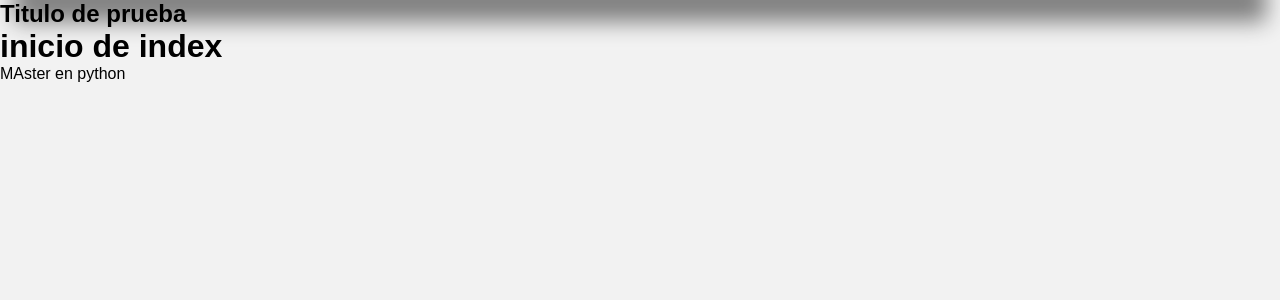
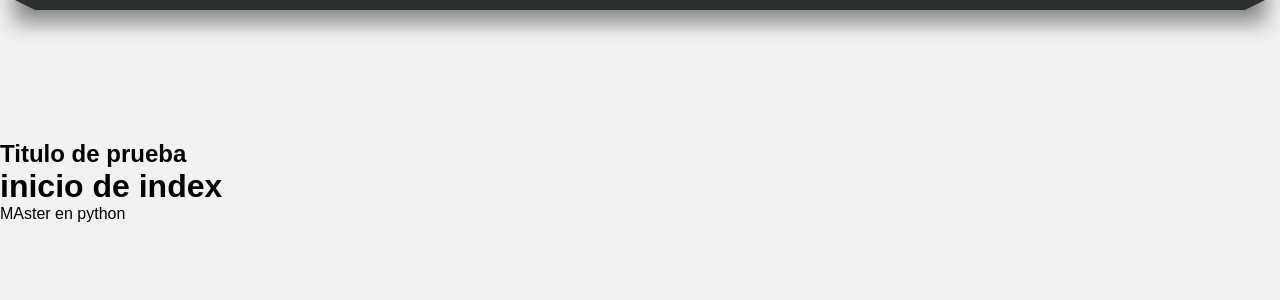
Before and after one commit to richie20502/master_python, a Django app: page / in a window 1280 px wide. Shown: the part 182-482 px from the top of the page. Run offline with Django 3.2, Linux system fonts and the light colour scheme.

Commit message:
efecto 3D en navegador

```diff
--- a/_Django/a_django/miapp/static/css/styles.css
+++ b/_Django/a_django/miapp/static/css/styles.css
@@ -76,3 +76,32 @@ nav ul li a:hover{
     color: white;
     transition: all 300ms;
 }
+
+.barra{
+    width: 1250px;
+    margin: 0 auto;
+    margin-bottom: 140px;
+}
+
+.esquina-izquierda{
+    display: block;
+    border-left: 20px solid transparent;
+    border-top: 10px solid #2B2F30;
+    float: left;
+}
+
+.esquina-derecha{
+    display: block;
+    border-right: 20px solid transparent;
+    border-top: 10px solid #2B2F30;
+    float: right;
+}
+
+.relleno-barra{
+    display: block;
+    width: 1210px;
+    height: 10px;
+    background: #2B2F30;
+
+    float: left;
+}
--- a/_Django/a_django/miapp/templates/layout.html
+++ b/_Django/a_django/miapp/templates/layout.html
@@ -30,6 +30,11 @@
                 </li>
             </ul>
         </nav>
+        <div class="barra">
+            <span class="esquina-izquierda"></span>
+            <span class="relleno-barra"></span>
+            <span class="esquina-derecha"></span>
+        </div>
         <div id="content">
             <h2 class="title"> Titulo de prueba</h2>
             {% block content %}
```
